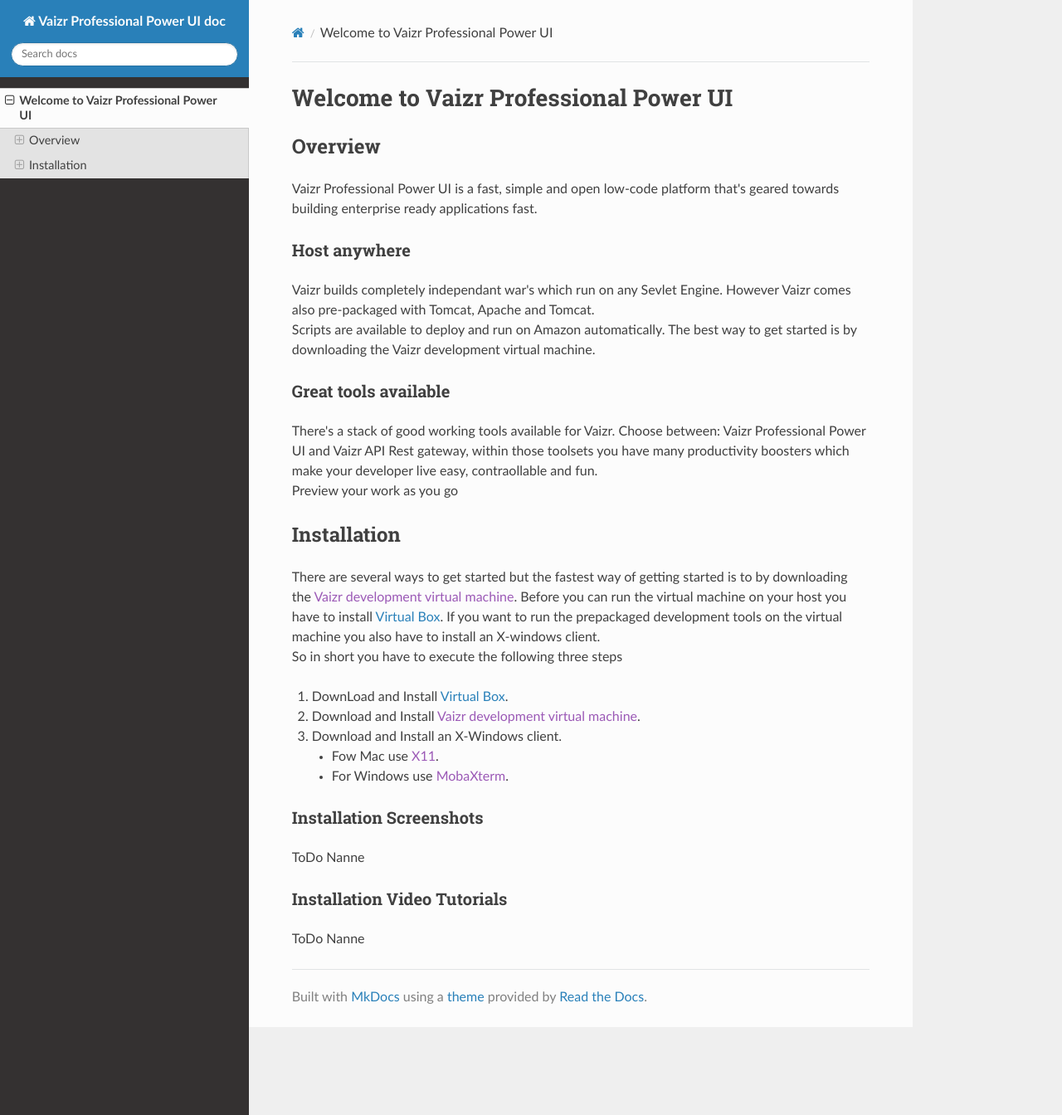
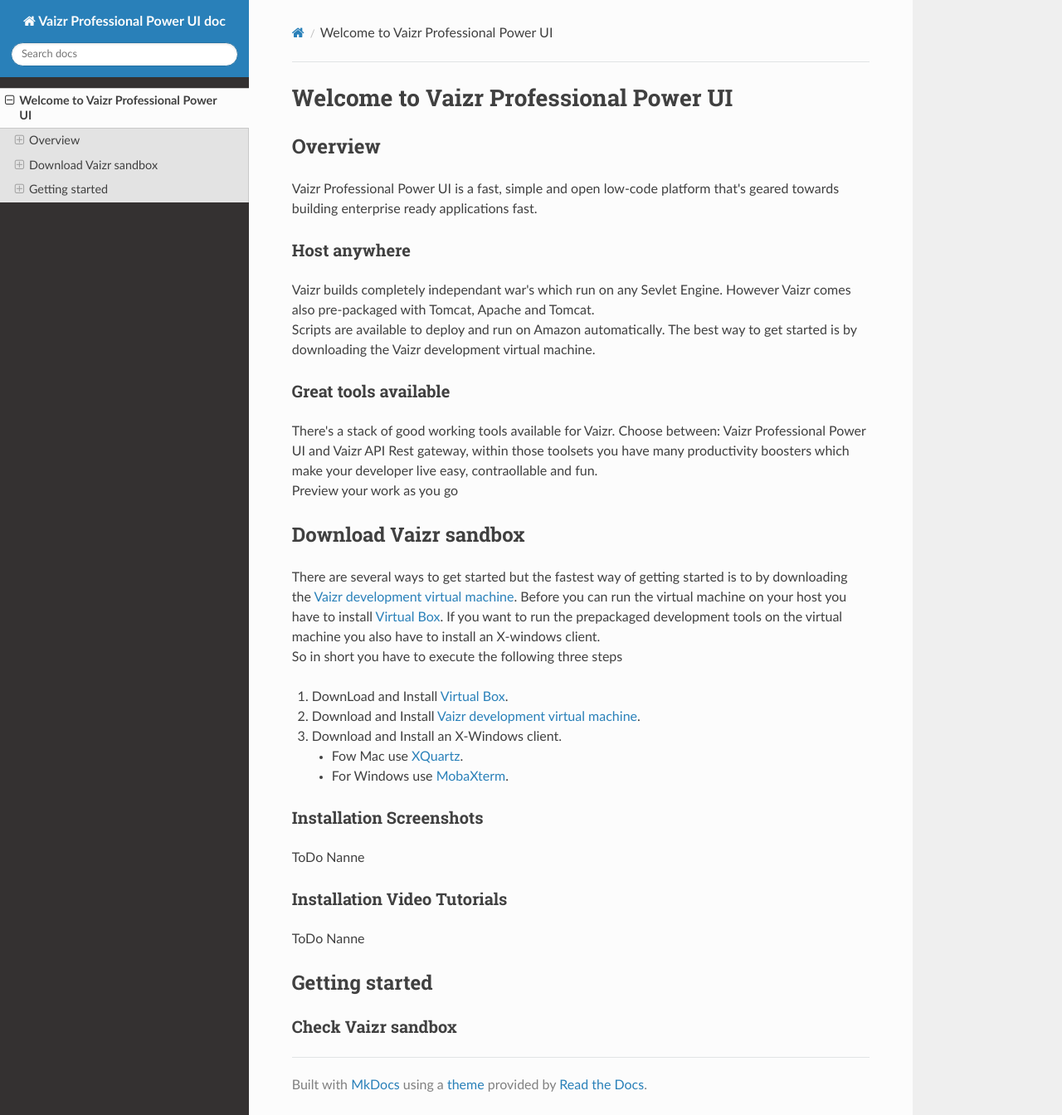
Before and after one commit to vaizr-community/professionalpoweruidoc, an MkDocs documentation site: the page built from docs/index.md, in a window 1280 px wide and 1344 px high. Shown: the whole window at 83% size. Built offline with MkDocs 1.6.1, drawn with Linux system fonts in a browser that asks for light colours; nearby versions of some CDN libraries.

Commit message:
downloadlinks

```diff
--- a/docs/index.md
+++ b/docs/index.md
@@ -12,20 +12,28 @@
 There's a stack of good working tools available for Vaizr. Choose between: Vaizr Professional Power UI and Vaizr API Rest gateway, within those toolsets you have many productivity boosters which make your developer live easy, contraollable and fun.
 Preview your work as you go
 
-## Installation
-There are several ways to get started but the fastest way of getting started is to by downloading the [Vaizr development virtual machine]().
+## Download Vaizr sandbox
+There are several ways to get started but the fastest way of getting started is to by downloading the [Vaizr development virtual machine](
+https://mega.nz/#!npcnjKID!EpPaU5BV-tkfLXICCh9N37JWfu6HG-fBs43tX9zGQ5c
+).
 Before you can run the virtual machine on your host you have to install
 [Virtual Box](https://www.virtualbox.org/). If you want to run the prepackaged development tools on the virtual machine you also have to install an X-windows client.
 So in short you have to execute the following three steps
 
 1. DownLoad and Install [Virtual Box](https://www.virtualbox.org/).
-2. Download and Install [Vaizr development virtual machine]().
+2. Download and Install [Vaizr development virtual machine](
+https://mega.nz/#!npcnjKID!EpPaU5BV-tkfLXICCh9N37JWfu6HG-fBs43tX9zGQ5c
+).
 3. Download and Install an X-Windows client.
-     * Fow Mac use [X11]().
-     * For Windows use [MobaXterm]().
+     * Fow Mac use [XQuartz](https://www.xquartz.org/).
+     * For Windows use [MobaXterm](http://mobaxterm.mobatek.net/).
 
 ### Installation Screenshots
 ToDo Nanne
 
 ### Installation Video Tutorials
 ToDo Nanne
+
+## Getting started
+
+### Check Vaizr sandbox
```
